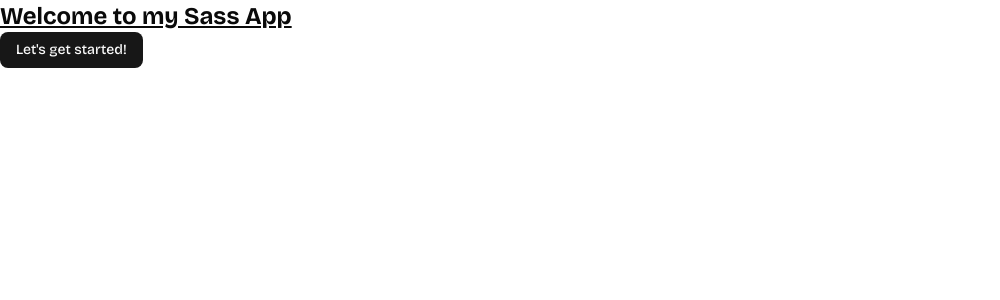
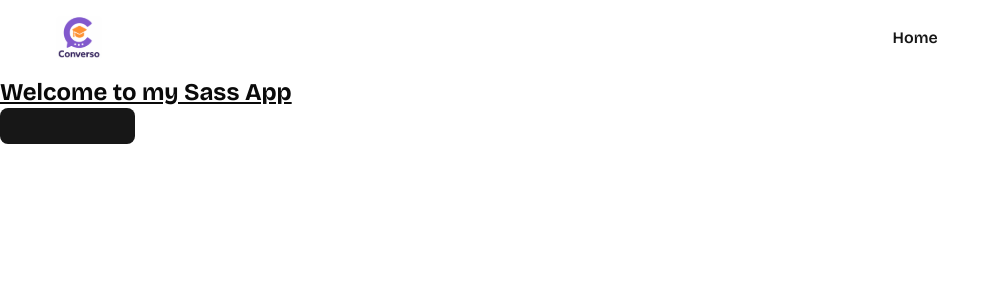
Before and after one commit to aftabmadni/lms-saas-app-2, a Next.js app: page / in a window 1280 px wide. Shown: the top 300 px of the page, without its empty margins (0-1000 px from the left). Built offline with nearby package versions, Linux system fonts and the light colour scheme.

Commit message:
Implement Navbar

```diff
--- a/app/layout.tsx
+++ b/app/layout.tsx
@@ -1,6 +1,7 @@
 import type { Metadata } from "next";
 import { Bricolage_Grotesque } from "next/font/google";
 import "./globals.css";
+import Navbar from "../components/Navbar"
 
 const bricolage = Bricolage_Grotesque({
   variable: "--font-bricolage",
@@ -19,7 +20,10 @@
 }>) {
   return (
     <html lang="en">
-      <body className={`${bricolage.variable} antialiased`}>{children}</body>
+      <body className={`${bricolage.variable} antialiased`}>
+      <Navbar />
+      {children}
+      </body>
     </html>
   );
 }
--- /dev/null
+++ b/components/Navbar.tsx
@@ -0,0 +1,22 @@
+import React from 'react'
+import Link from 'next/link';
+import Image from 'next/image';
+import NavItems from './Navitems'
+
+const Navbar = () =>{
+    return (
+        <nav className="navbar">
+            <Link href="/">
+                <div className="flex items-center gap-2.5 cursor-pointer">
+                        <Image src="/images/logo.svg" alt="logo" width={46} height={44} />
+                </div>
+            </Link>
+            <div className="flex items-center gap-8">
+                <NavItems />
+                <p>Sign In</p>
+            </div>
+        </nav>
+    )
+}
+
+export default Navbar;
--- /dev/null
+++ b/components/Navitems.tsx
@@ -0,0 +1,29 @@
+"use client";
+
+import Link from "next/link";
+import {usePathname} from "next/navigation";
+import {cn} from "@/lib/utils"
+
+const navItems = [
+    { label: "Home", href: "/" },
+    { label: "Companions", href: "/companions" },
+    { label: "My Journey", href: "/my-journey" },
+]
+
+const Navitems = () => {
+    const pathname = usePathname();
+    return (
+        <nav className="flex items-center gap-4" >
+            {
+                navItems.map(({href,label}) => (
+                    <Link
+                        href={href}
+                        key={label}
+                        className={cn(pathname === href && "text-primary font-semibold")} >{label}</Link>
+                ))
+            }
+        </nav>
+    )
+}
+
+export default Navitems;
```
